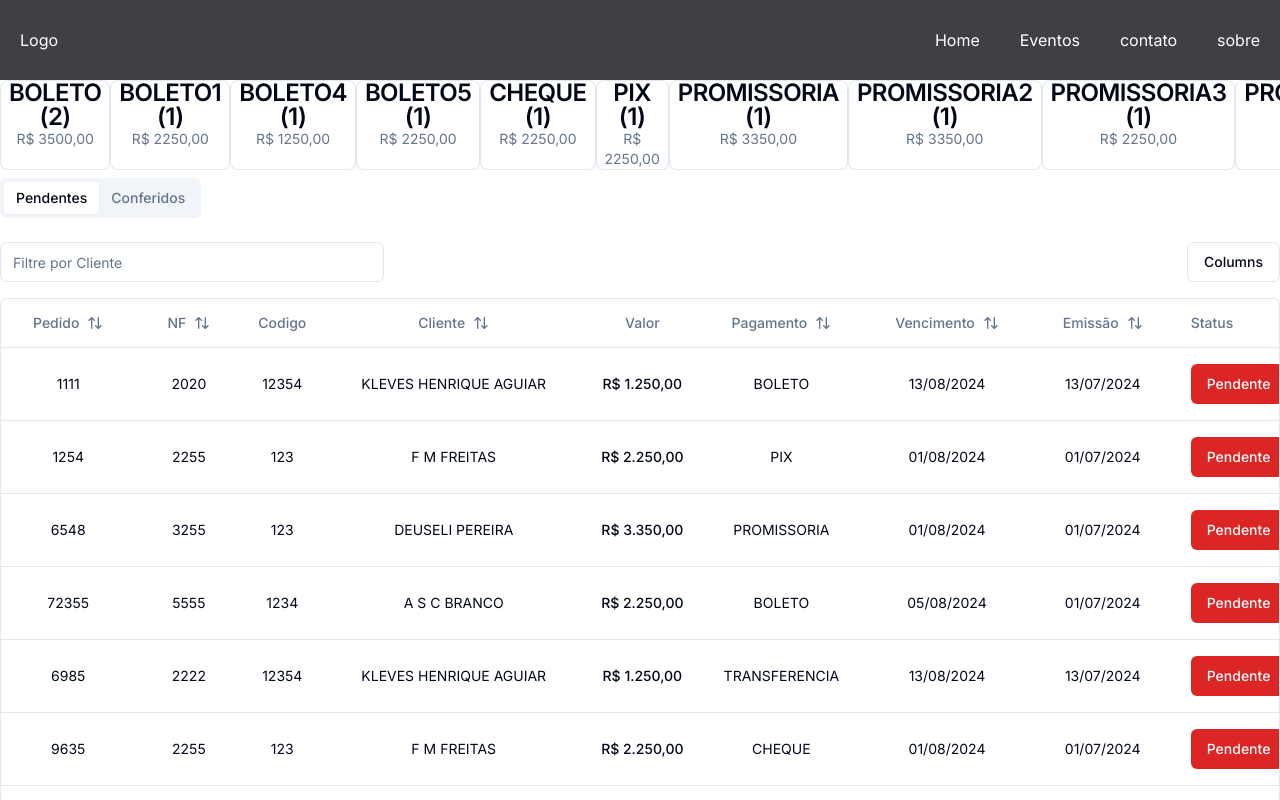
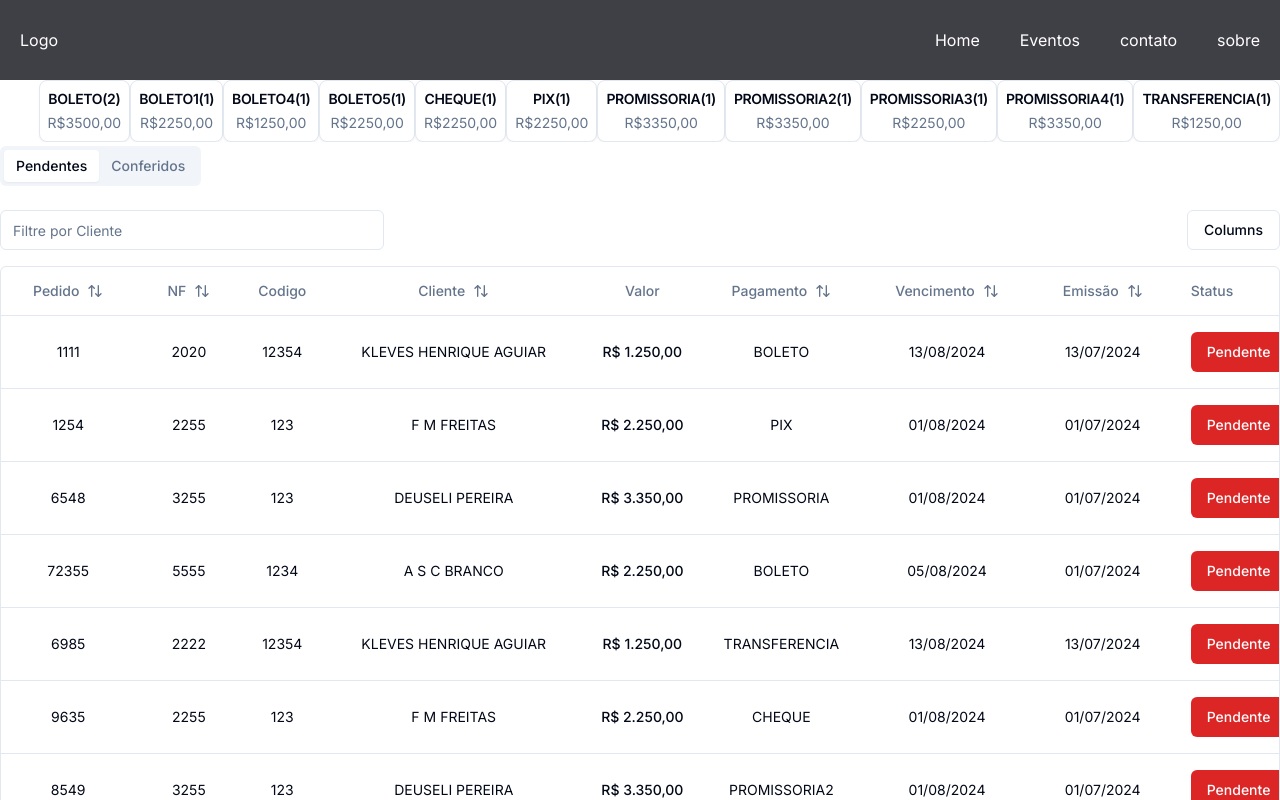
Before and after one commit to kleveshenrique/acerto-de-carga, a Next.js app: page / in a window 1280 px wide. Shown: the top 800 px of the page. Built offline with nearby package versions, Linux system fonts and the light colour scheme.

Commit message:
card pay salved in localstarage

```diff
--- a/src/app/components/CardPay.tsx
+++ b/src/app/components/CardPay.tsx
@@ -15,13 +15,13 @@ interface payProps {
 
 export function CardPay(pay: payProps) {
   return (
-    <Card className="w-full h-full px-2">
-      <CardContent className="flex flex-col text-center p-0">
-        <CardTitle className="max-sm:text-xs">
-          {pay.fPay} ({pay.count})
+    <Card className="w-full h-full p-2">
+      <CardContent className="flex flex-col text-center p-0 gap-1">
+        <CardTitle className="flex flex-nowrap justify-center text-sm max-md:text-xs">
+          {pay.fPay}({pay.count})
         </CardTitle>
-        <CardDescription className="flex-nowrap max-sm:text-xs">
-          R$ {pay.valor},00
+        <CardDescription className="flex-nowrap justify-center max-md:text-xs">
+          R${pay.valor},00
         </CardDescription>
       </CardContent>
     </Card>
--- a/src/app/payments/page.tsx
+++ b/src/app/payments/page.tsx
@@ -168,10 +168,21 @@ type Pay = {
 }
 
 export default function Table() {
-  const [data, setData] = useState<Pedido[]>(getData())
+  const [data, setData] = useState<Pedido[]>([])
   const [pending, setPending] = useState<Pedido[]>([])
   const [checked, setChecked] = useState<Pedido[]>([])
   const [arrPay, setArrPay] = useState<Pay[]>([])
+
+  useEffect(() => {
+    const isDatalocalStorage = localStorage.getItem('data')
+    if (isDatalocalStorage) {
+      setData(JSON.parse(isDatalocalStorage))
+      console.log('isDatalocalStorage', isDatalocalStorage)
+    } else {
+      setData(getData())
+      console.log('getData')
+    }
+  }, [])
 
   useEffect(() => {
     const dataPending = data.filter((item) => item.status === 'pending')
@@ -203,15 +214,14 @@ export default function Table() {
     )
   }, [data])
 
-  function toogleStatusPedido(pedido: Pedido) {
-    let ped = null
-    if (pedido.status === 'pending') {
-      ped = { ...pedido, status: 'checked' }
-    } else {
-      ped = { ...pedido, status: 'pending' }
-    }
-
-    return ped
+  const handleToogleStatusPedido = (id: string) => {
+    const arrData = data.map((item) =>
+      item.idPedido === id
+        ? { ...item, status: item.status === 'pending' ? 'checked' : 'pending' }
+        : item,
+    )
+    setData(arrData)
+    localStorage.setItem('data', JSON.stringify(arrData))
   }
 
   const columns: ColumnDef<Pedido>[] = [
@@ -348,13 +358,7 @@ export default function Table() {
           <Button
             className={`${row.original.status === 'pending' ? 'bg-red-600 hover:bg-red-500 hover:text-green-500' : 'bg-green-600  hover:bg-green-500 hover:text-red-500'}`}
             onClick={() => {
-              setData(
-                data.map((item) =>
-                  item.idPedido === original.idPedido
-                    ? toogleStatusPedido(item)
-                    : item,
-                ),
-              )
+              handleToogleStatusPedido(original.idPedido)
             }}
           >
             {row.original.status === 'pending' ? 'Pendente' : 'Conferido'}
@@ -366,7 +370,7 @@ export default function Table() {
 
   return (
     <div className="w-full">
-      <div className="flex overflow-x-auto mb-2 ">
+      <div className="flex justify-end items-center overflow-x-auto mb-1 ">
         {arrPay.map((item, i) => (
           <div key={i}>
             <CardPay
```
